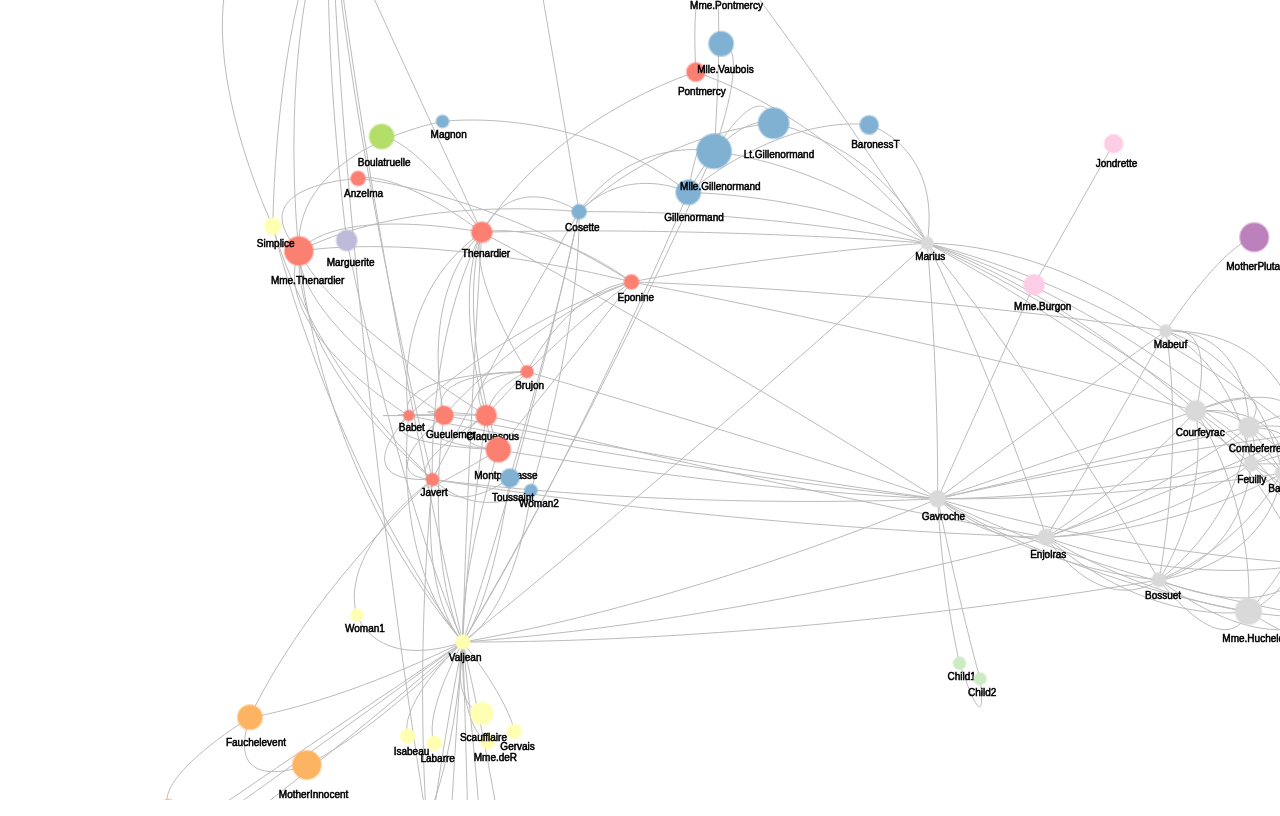
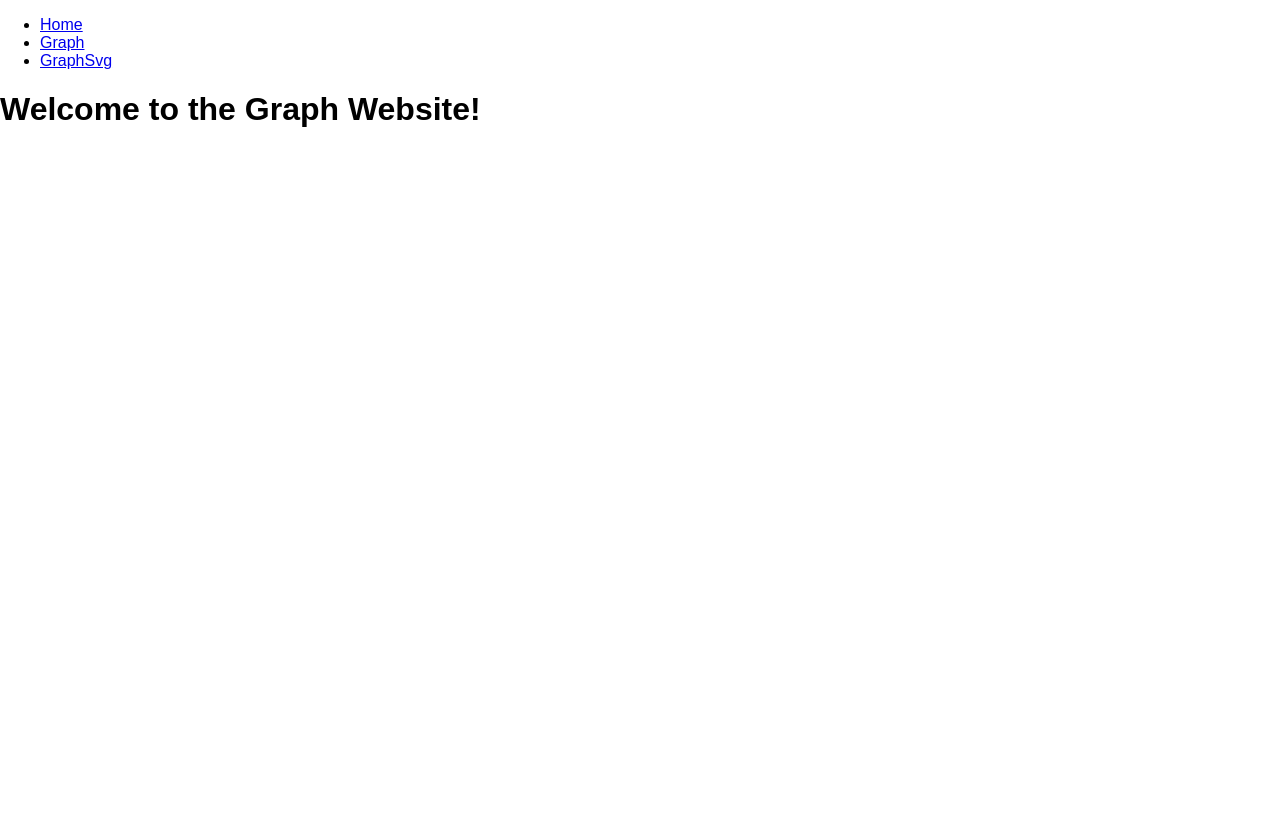
Before and after one commit to leofle/d3react, a React app: page / in a window 1280 px wide. Built offline with nearby package versions, Linux system fonts and the light colour scheme.

Commit message:
adding router

```diff
--- a/package.json
+++ b/package.json
@@ -35,6 +35,8 @@
     "react": "^16.5.1",
     "react-dev-utils": "^5.0.2",
     "react-dom": "^16.5.1",
+    "react-router": "^4.3.1",
+    "react-router-dom": "^4.3.1",
     "resolve": "1.8.1",
     "style-loader": "0.19.0",
     "sw-precache-webpack-plugin": "0.11.5",
--- a/src/App.js
+++ b/src/App.js
@@ -1,8 +1,9 @@
-import React, { Component } from 'react';
-import * as d3 from 'd3';
-import './App.css';
-import {StoreContext} from './store';
-import Graph from './components/Graph/GraphSvg';
+import React, { Component } from 'react'
+import * as d3 from 'd3'
+import './App.css'
+import {StoreContext} from './store'
+import Header from './components/Header/Header'
+import Main from './components/Main/Main'
 
 class App extends Component {
   constructor(props){
@@ -23,7 +24,8 @@ class App extends Component {
     return (
       <div className="App">
         <StoreContext.Provider value={graph}>
-          <Graph />
+          <Header/>
+          <Main/>
         </StoreContext.Provider>
       </div>
     );
--- a/src/components/Graph/GraphSvg.js
+++ b/src/components/Graph/GraphSvg.js
@@ -5,7 +5,7 @@ import {StoreContext} from '../../store';
 import Links from './Links';
 import Nodes from './Nodes';
 
-export default class Graph extends Component {
+export default class GraphSvg extends Component {
 
 	constructor(props) {
 		super(props);
@@ -162,15 +162,19 @@ export default class Graph extends Component {
 	}
 
 	render() {
-		let { width, height, graph} = this.state;
+		let { width, height} = this.state;
 
 		return (
+			<StoreContext.Consumer>
+			{(context) =>
 			<svg style={{ width: '100%', height: '100vh' }} width={width} height={height}>
 				<g className="container">
-					<Links data={graph.links} />
-					<Nodes data={graph.nodes} />
+					<Links data={context.links}/>
+					<Nodes data={context.nodes} />
 				</g>
 			</svg>
+			}
+			</StoreContext.Consumer>
 		)
 	}
 }
--- a/src/components/Graph/Nodes.js
+++ b/src/components/Graph/Nodes.js
@@ -1,10 +1,47 @@
 import React, { Component } from 'react'
 
 export default class Nodes extends Component {
+	constructor(props){
+		super(props);
 
+		this.state = {
+			nodes: []
+		}
+	}
+	componentWillReceiveProps(nextProps) {
+		if (nextProps.data && nextProps.data.length !== 0) {
+			this.setState({nodes: nextProps.data})
+		}
+	}
 	render() {
 		return (
 			<g className="nodes"></g>
-		)
+		);
+		// return (
+		// 	<g className="nodes">
+		// 	{
+		// 	this.state.nodes.map(node=>{
+		// 		console.log(node)
+		// 		return (
+		// 			<g key={node.index}>
+		// 			<circle className="node"
+		// 				r={node.radius}
+		// 				fill={node.fill}
+		// 				stroke={node.stroke}>
+		// 			</circle>
+		// 			<text className="nodetext"
+		// 				x={node.textX}
+		// 				y={node.textY}
+		// 				text-achor="middle"
+		// 				stroke={'#000'}
+		// 				strokeWidth={.5}>
+		// 					{node.text}
+		// 			</text>
+		// 			</g>
+		// 		);
+		// 	})
+		// 	}
+		// 	</g>
+		// )
 	}
 }
--- /dev/null
+++ b/src/components/Header/Header.js
@@ -0,0 +1,15 @@
+import React from 'react'
+import { Link } from 'react-router-dom'
+
+const Header = () => (
+  <header>
+    <nav>
+      <ul>
+        <li><Link to='/'>Home</Link></li>
+        <li><Link to='/graph'>Graph</Link></li>
+        <li><Link to='/graphsvg'>GraphSvg</Link></li>
+      </ul>
+    </nav>
+  </header>
+)
+export default Header;
--- /dev/null
+++ b/src/components/Home/Home.js
@@ -0,0 +1,8 @@
+import React from 'react'
+
+const Home = () => (
+  <div>
+    <h1>Welcome to the Graph Website!</h1>
+  </div>
+)
+export default Home;
--- /dev/null
+++ b/src/components/Main/Main.js
@@ -0,0 +1,16 @@
+import React from 'react'
+import { Switch, Route } from 'react-router-dom'
+import Graph from '../Graph/Graph'
+import GraphSvg from '../Graph/GraphSvg'
+import Home from '../Home/Home'
+
+const Main = () => (
+  <main>
+    <Switch>
+      <Route exact path='/' component={Home}/>
+      <Route path='/graph' component={Graph}/>
+      <Route path='/graphsvg' component={GraphSvg}/>
+    </Switch>
+  </main>
+)
+export default Main;
--- a/src/index.js
+++ b/src/index.js
@@ -1,8 +1,12 @@
 import React from 'react';
 import ReactDOM from 'react-dom';
+import { BrowserRouter } from 'react-router-dom'
 import './index.css';
 import App from './App';
 import registerServiceWorker from './registerServiceWorker';
 
-ReactDOM.render(<App />, document.getElementById('root'));
+ReactDOM.render(
+	<BrowserRouter>
+		<App/>
+	</BrowserRouter>, document.getElementById('root'));
 registerServiceWorker();
```
Also changed, not shown: 1 other file (tests, documents, lock files or other folders).
